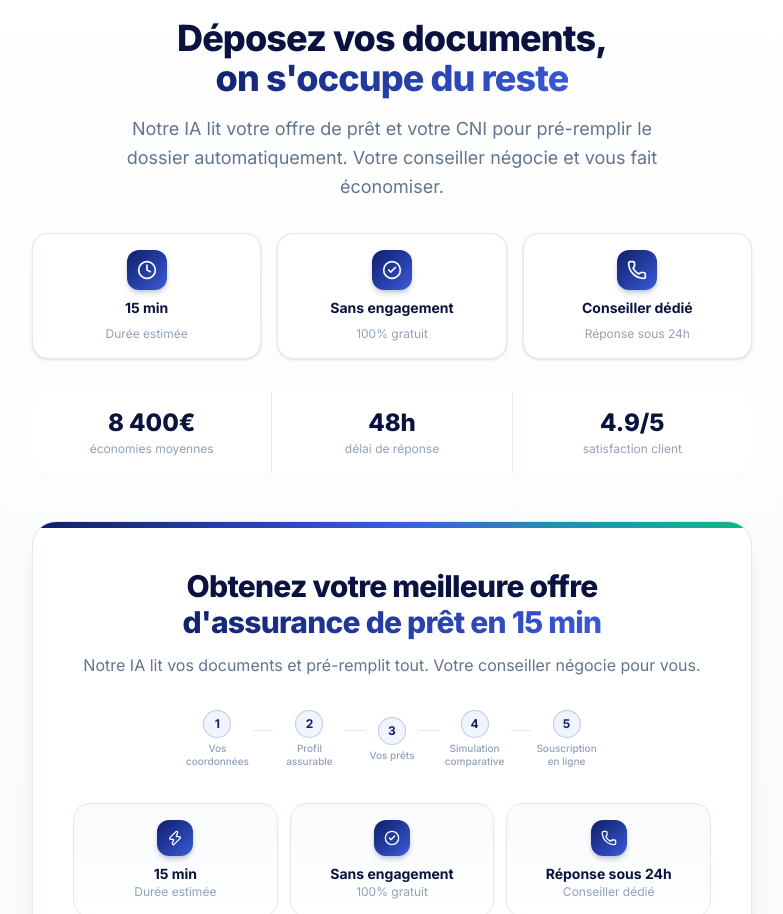
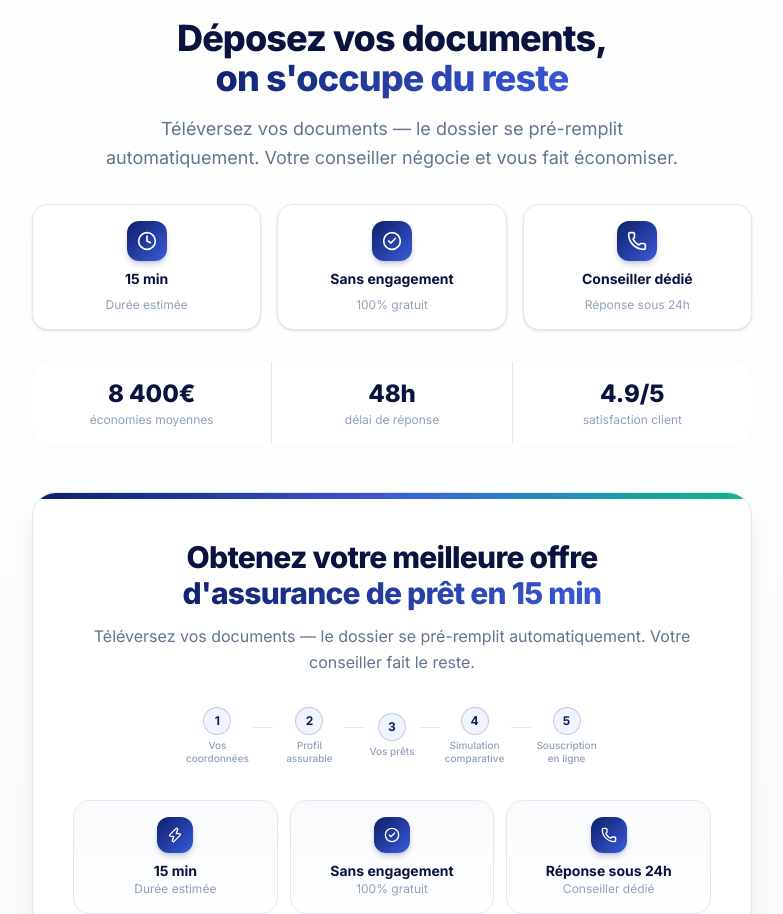
Before and after one commit to loricbenoit-coder/assurio, a React (Vite) app: page / in a window 1280 px wide. Shown: the part 5107-6021 px from the top of the page, without its empty margins (248-1031 px from the left). Built offline with nearby package versions, Linux system fonts and the light colour scheme.

Commit message:
Remove all AI mentions — replaced by neutral phrasing

```diff
--- a/src/components/sections/QuoteSimulator.jsx
+++ b/src/components/sections/QuoteSimulator.jsx
@@ -268,7 +268,7 @@ const CNIUploader = ({ title, onExtracted }) => {
 
       {status === 'loading' && (
         <p className="text-xs text-[#0f1f6b] mt-3 flex items-center gap-1.5">
-          <Loader2 className="w-3.5 h-3.5 animate-spin" /> Analyse en cours par IA…
+          <Loader2 className="w-3.5 h-3.5 animate-spin" /> Lecture du document en cours…
         </p>
       )}
       {status === 'error' && (
@@ -333,7 +333,7 @@ const LoanDocUpload = ({ status, fields, onFile, onClear }) => {
         <div className="flex-1 min-w-0">
           <p className="font-semibold text-sm text-[#0a1340]">Offre de prêt immobilier</p>
           <p className="text-xs text-slate-400 mt-0.5">
-            {status === 'loading' ? 'Analyse en cours par IA…' :
+            {status === 'loading' ? 'Lecture du document en cours…' :
              status === 'done'    ? 'Montant et durée extraits' :
              status === 'error'   ? 'Impossible de lire le document. Réessayez.' :
              'Cliquez ou déposez votre fichier'}
--- a/src/components/sections/SuiviDossier.jsx
+++ b/src/components/sections/SuiviDossier.jsx
@@ -30,7 +30,7 @@ export const SuiviDossier = () => (
         </span>
       </h2>
       <p className="text-slate-500 text-lg leading-relaxed mb-8 max-w-xl mx-auto">
-        Notre IA lit votre offre de prêt et votre CNI pour pré-remplir le dossier automatiquement. Votre conseiller négocie et vous fait économiser.
+        Téléversez vos documents — le dossier se pré-remplit automatiquement. Votre conseiller négocie et vous fait économiser.
       </p>
 
       {/* Bénéfices */}
--- a/src/pages/Souscription.jsx
+++ b/src/pages/Souscription.jsx
@@ -264,7 +264,7 @@ const CNIUploader = ({ title, optional, onExtracted }) => {
 
       {status === 'loading' && (
         <p className="text-xs text-[#0f1f6b] mt-3 flex items-center gap-1.5">
-          <Loader2 className="w-3.5 h-3.5 animate-spin" /> Analyse en cours par IA…
+          <Loader2 className="w-3.5 h-3.5 animate-spin" /> Lecture du document en cours…
         </p>
       )}
       {status === 'error' && (
@@ -379,7 +379,7 @@ const PretDocsUploader = ({ onExtracted }) => {
 
       {status === 'loading' && (
         <p className="text-xs text-[#0f1f6b] mt-3 flex items-center gap-1.5">
-          <Loader2 className="w-3.5 h-3.5 animate-spin" /> Analyse en cours par IA…
+          <Loader2 className="w-3.5 h-3.5 animate-spin" /> Lecture du document en cours…
         </p>
       )}
       {status === 'error' && (
@@ -424,7 +424,7 @@ const WizardIntro = ({ onStart }) => (
             </span>
           </h3>
           <p className="text-slate-500 text-base leading-relaxed">
-            Notre IA lit vos documents et pré-remplit tout. Votre conseiller négocie pour vous.
+            Téléversez vos documents — le dossier se pré-remplit automatiquement. Votre conseiller fait le reste.
           </p>
         </div>
 
```
